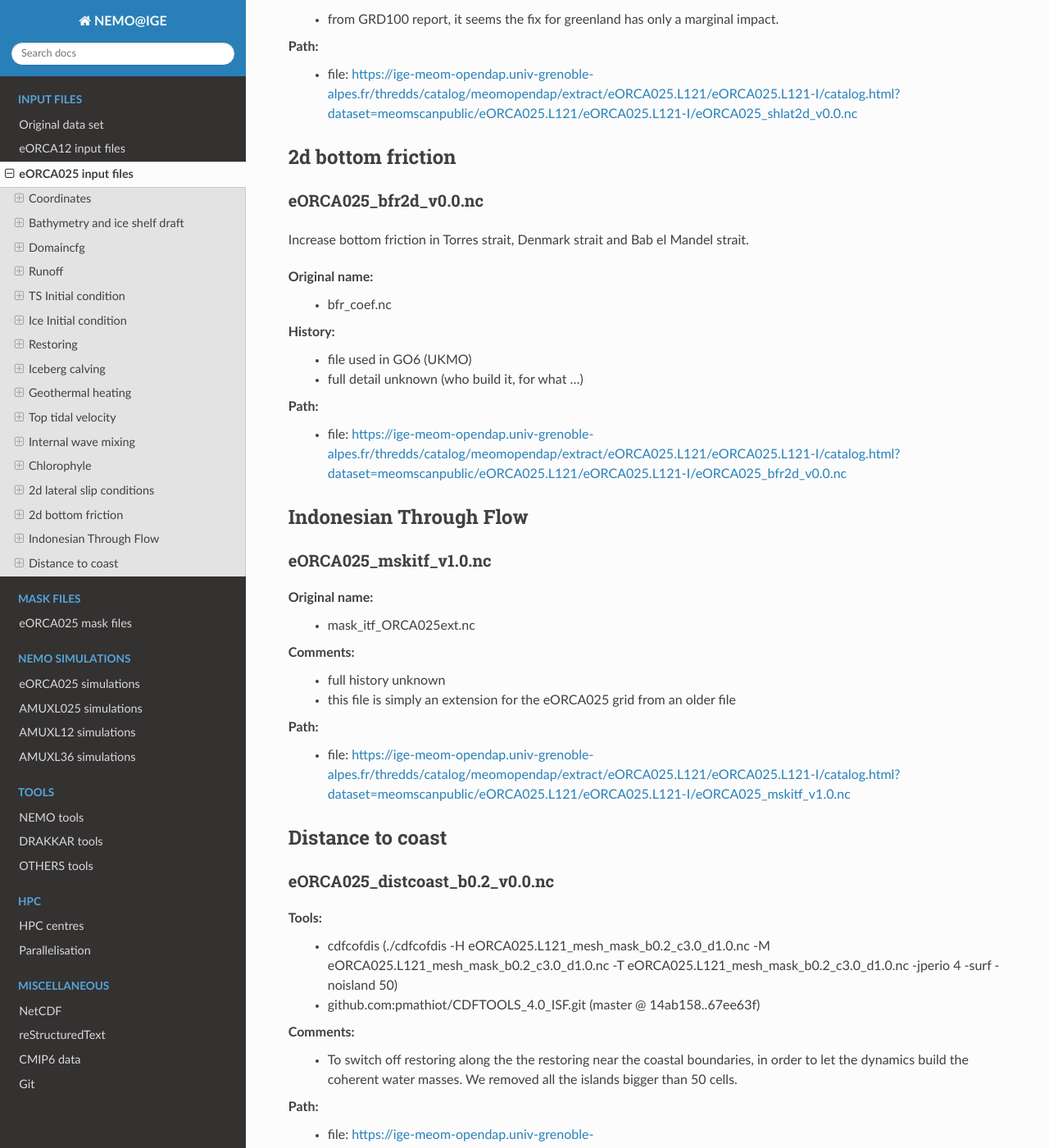
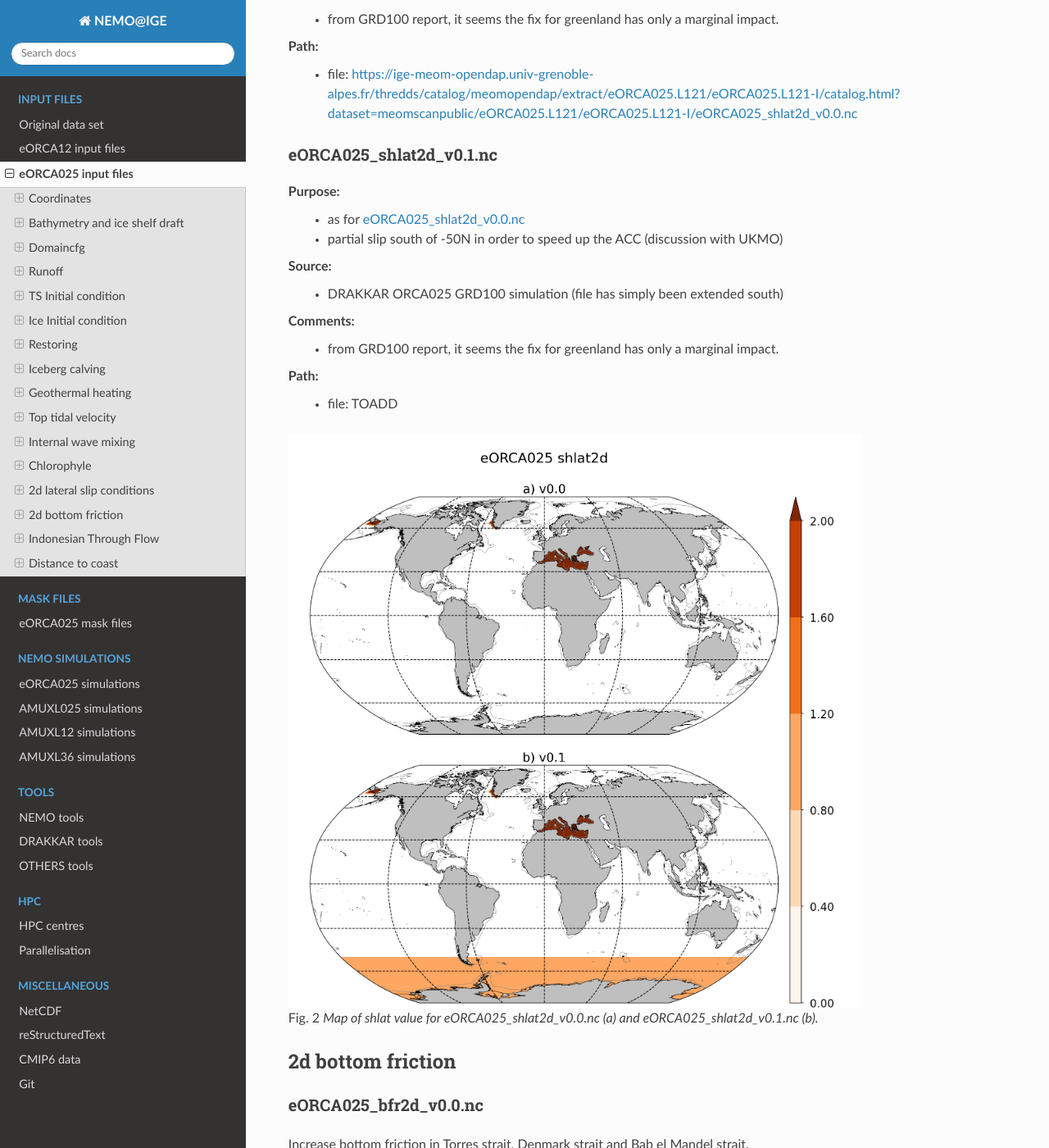
Before and after one commit to pmathiot/NEMOCFG, a Sphinx documentation site: the page built from docs/source/input_eORCA025.rst, in a window 1280 px wide and 1400 px high, scrolled down 11580 px. Shown: the whole window at 82% size. Built offline with Sphinx 7.4.7 and the Read the Docs theme 2.0.0, drawn with Linux system fonts in a browser that asks for light colours.

Commit message:
update shlat

```diff
--- a/docs/source/input_eORCA025.rst
+++ b/docs/source/input_eORCA025.rst
@@ -384,13 +384,32 @@ Purpose:
     - no slip condition along West greenland (generation of EKE close to cape desolation)
     - no slip condition in Med. sea (Bernard Barnier and Balear university experts)
     - no slip condition in Bering strait to decrease the transport.
-
 Source:
     - DRAKKAR ORCA025 GRD100 simulation (file has simply been extended south)
 Comments:
     - from GRD100 report, it seems the fix for greenland has only a marginal impact.
 Path:
     - file: https://ige-meom-opendap.univ-grenoble-alpes.fr/thredds/catalog/meomopendap/extract/eORCA025.L121/eORCA025.L121-I/catalog.html?dataset=meomscanpublic/eORCA025.L121/eORCA025.L121-I/eORCA025_shlat2d_v0.0.nc
+
+.. _eORCA025_shlat2d_v0.1:
+
+eORCA025_shlat2d_v0.1.nc
+------------------------
+Purpose:
+    - as for :ref:`eORCA025_shlat2d_v0.0`
+    - partial slip south of -50N in order to speed up the ACC (discussion with UKMO)
+Source:
+    - DRAKKAR ORCA025 GRD100 simulation (file has simply been extended south)
+Comments:
+    - from GRD100 report, it seems the fix for greenland has only a marginal impact.
+Path:
+    - file: TOADD
+
+.. _fig_shlat:
+.. figure:: _static/eORCA025_shlat2d.png
+   :scale: 40
+
+   Map of shlat value for eORCA025_shlat2d_v0.0.nc (a) and eORCA025_shlat2d_v0.1.nc (b).
 
 2d bottom friction
 ==================
```
Also changed, not shown: docs/source/_static/eORCA025_shlat2d.png (added), 9 other files.
